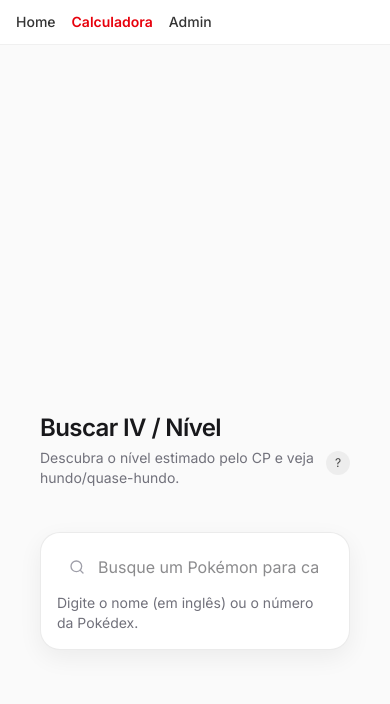
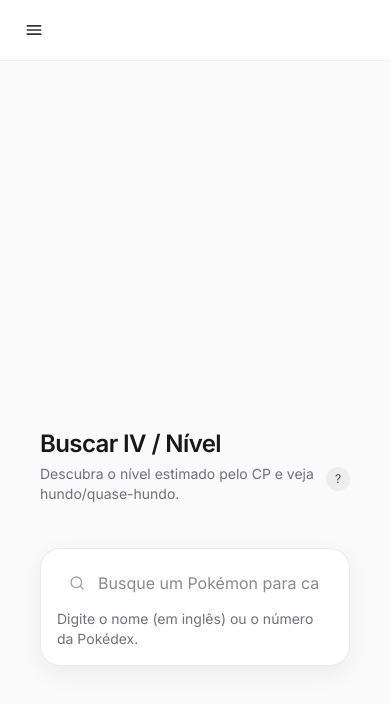
Before and after one commit to aneroliveira/pokestudio, a Next.js app: page /searchIV in a window 390 px wide. Shown: the top 704 px of the page. Built offline with nearby package versions, Linux system fonts and the light colour scheme.

Commit message:
layout(header): add mobile hamburger drawer, active underline style, header shadow on scroll and animations

```diff
--- a/components/layout/MainHeader.tsx
+++ b/components/layout/MainHeader.tsx
@@ -2,10 +2,22 @@
 
 import Link from "next/link";
 import { usePathname } from "next/navigation";
+import { useState, useEffect } from "react";
 import { cn } from "@/lib/utils";
 
 export function MainHeader() {
   const pathname = usePathname() || "/";
+  const [open, setOpen] = useState(false);
+  const [scrolled, setScrolled] = useState(false);
+
+  useEffect(() => {
+    function onScroll() {
+      setScrolled(window.scrollY > 8);
+    }
+    onScroll();
+    window.addEventListener("scroll", onScroll);
+    return () => window.removeEventListener("scroll", onScroll);
+  }, []);
 
   const items = [
     { href: "/", label: "Home" },
@@ -14,9 +26,17 @@ export function MainHeader() {
   ];
 
   return (
-    <header className="sticky top-0 z-40 bg-white/95 backdrop-blur-sm border-b border-black/6">
-      <div className="mx-auto max-w-3xl px-4 py-3">
-        <nav className="flex items-center justify-start gap-4">
+    <header className={cn(
+      "sticky top-0 z-40",
+      "backdrop-blur-sm",
+      "border-b border-black/6",
+      "bg-white/95",
+      scrolled ? "shadow-sm" : "",
+    )}>
+      <div className="mx-auto max-w-3xl px-4 py-3 flex items-center justify-between">
+        <div className="flex items-center gap-4">
+          <div className="hidden md:block">
+            <nav className="flex items-center gap-4">
               {items.map((it) => {
                 const active = pathname === it.href || (it.href !== "/" && pathname.startsWith(it.href));
                 return (
@@ -26,6 +46,57 @@ export function MainHeader() {
                     aria-current={active ? "page" : undefined}
                     className={cn(
                       "text-sm font-medium transition",
+                      active ? "text-red-600 font-semibold border-b-2 border-red-600 pb-0.5" : "text-black/80 hover:text-black",
+                    )}
+                  >
+                    {it.label}
+                  </Link>
+                );
+              })}
+            </nav>
+          </div>
+
+          <div className="md:hidden">
+            <button
+              aria-label={open ? "Fechar menu" : "Abrir menu"}
+              aria-expanded={open}
+              onClick={() => setOpen((v) => !v)}
+              className="p-2 rounded-md text-black/80 hover:bg-black/5"
+            >
+              {/* simple hamburger icon */}
+              <svg width="20" height="20" viewBox="0 0 24 24" fill="none" xmlns="http://www.w3.org/2000/svg">
+                <path d="M4 7H20" stroke="currentColor" strokeWidth="2" strokeLinecap="round" />
+                <path d="M4 12H20" stroke="currentColor" strokeWidth="2" strokeLinecap="round" />
+                <path d="M4 17H20" stroke="currentColor" strokeWidth="2" strokeLinecap="round" />
+              </svg>
+            </button>
+          </div>
+        </div>
+
+        {/* Desktop placeholder to keep spacing */}
+        <div className="hidden md:block" />
+
+        {/* Mobile drawer */}
+        <div
+          className={cn(
+            "md:hidden fixed inset-x-0 top-0 z-50 mt-14",
+            "transform transition-all duration-300 ease-in-out",
+            open ? "opacity-100 translate-y-0" : "opacity-0 -translate-y-2 pointer-events-none",
+          )}
+          role="dialog"
+          aria-modal="true"
+        >
+          <div className={cn("mx-4 rounded-lg bg-white p-4 shadow-lg")}>
+            <nav className="flex flex-col gap-3">
+              {items.map((it) => {
+                const active = pathname === it.href || (it.href !== "/" && pathname.startsWith(it.href));
+                return (
+                  <Link
+                    key={it.href}
+                    href={it.href}
+                    onClick={() => setOpen(false)}
+                    className={cn(
+                      "text-base font-medium py-2",
                       active ? "text-red-600 font-semibold" : "text-black/80 hover:text-black",
                     )}
                   >
@@ -35,6 +106,8 @@ export function MainHeader() {
               })}
             </nav>
           </div>
+        </div>
+      </div>
     </header>
   );
 }
```
Lines whose indentation alone changed are shown as unchanged.
